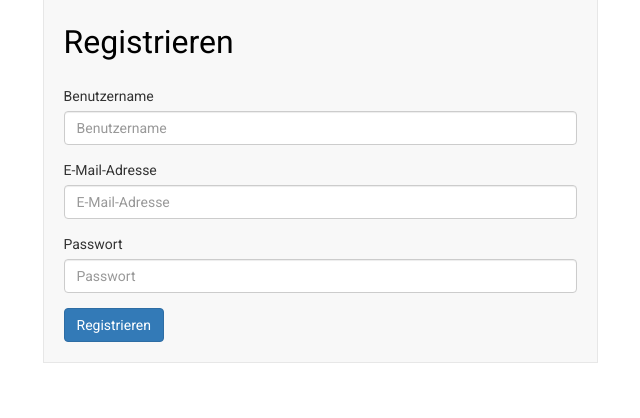
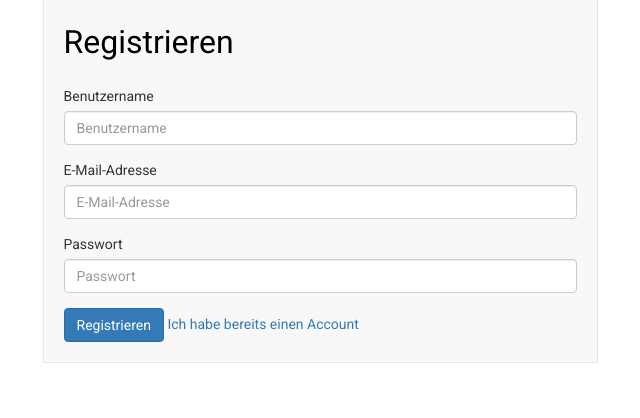
Before and after one commit to danielphpmaster/soon, a PHP site: page /registration.php in a window 1280 px wide. Shown: the part 133-551 px from the top of the page, without its empty margins (320-960 px from the left). Run offline with PHP 8.4, Linux system fonts and the light colour scheme; some libraries are stand-ins or nearby versions.

Commit message:
Marc
(Bitte Entschuldigen Sie die dauernden Mini-Änderungen)
-  Einbindung von Verlinkungen in der Login- und Registration-Page

```diff
--- a/login.php
+++ b/login.php
@@ -38,6 +38,7 @@
 							</label>
 						</div>
 						<button type="submit" class="btn btn-primary">Anmelden</button>
+						<a href="registration.php">Ich habe noch keinen Account</a>
 					</form>
 				</div>
 			</div>
--- a/registration.php
+++ b/registration.php
@@ -36,6 +36,7 @@
 							<input type="password" class="form-control" id="exampleInputPassword1" placeholder="Passwort">
 						</div>
 						<button type="submit" class="btn btn-primary">Registrieren</button>
+						<a href="login.php">Ich habe bereits einen Account</a>
 					</form>
 				</div>
 			</div>
```
